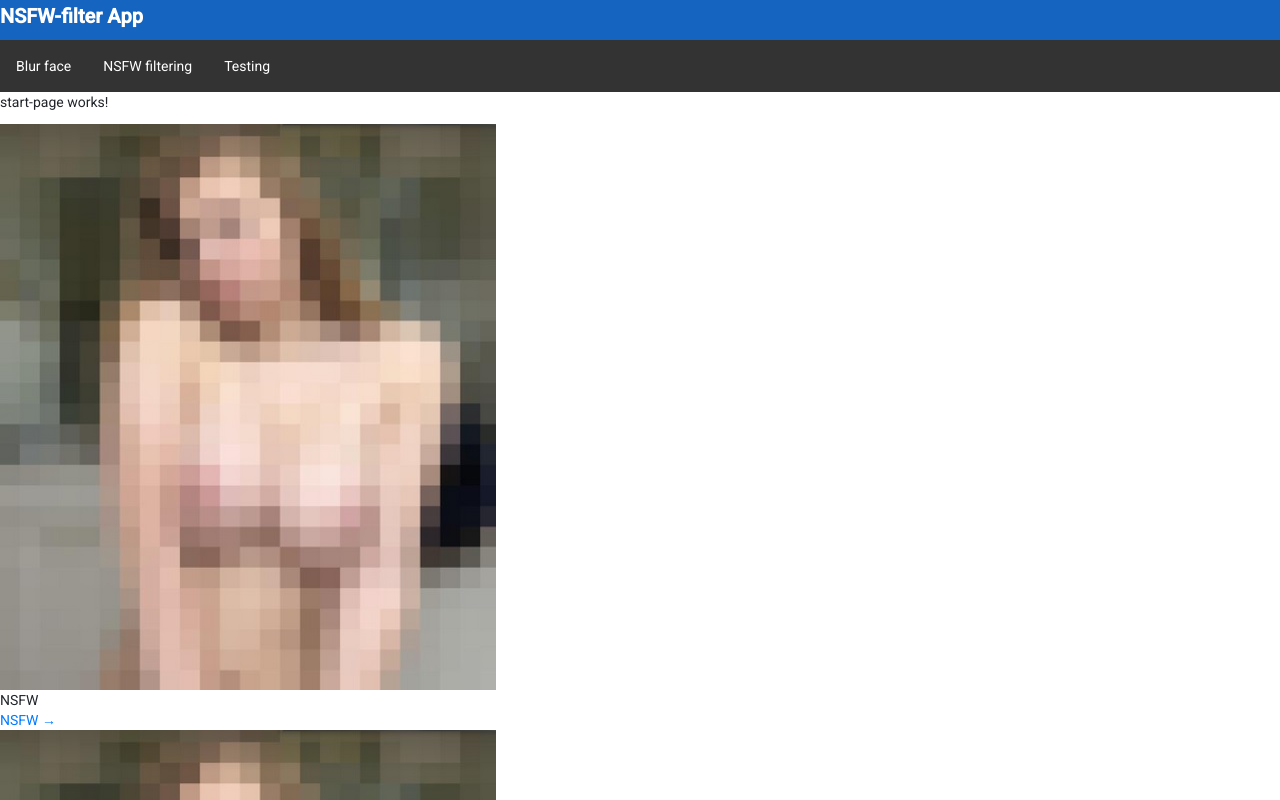
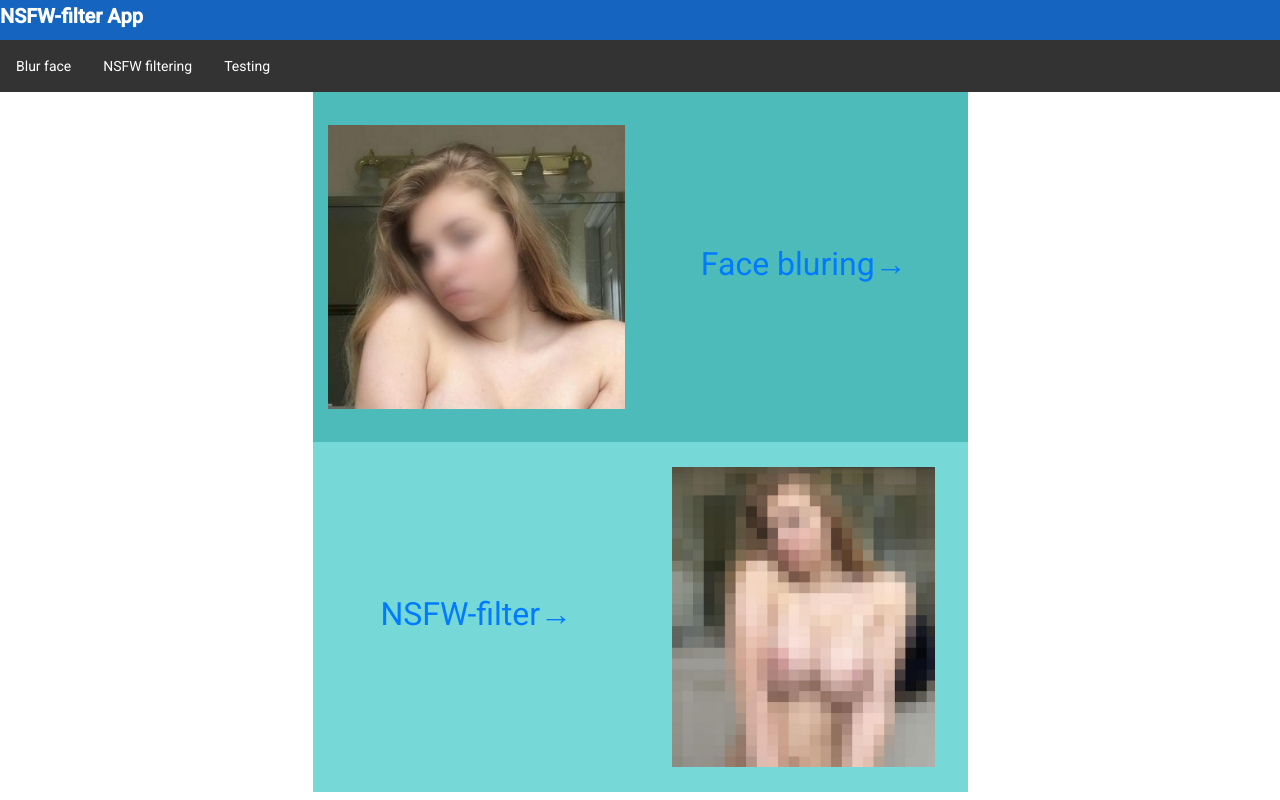
Before and after one commit to michalkaj/NSFW-filter, an Angular app in the folder frontend/: page / in a window 1280 px wide. Shown: the top 800 px of the page. Built offline with nearby package versions, Linux system fonts and the light colour scheme.

Commit message:
Frontend with routing
separate sites for nsfw blur
add start page

```diff
--- a/frontend/src/app/start-page/start-page.component.html
+++ b/frontend/src/app/start-page/start-page.component.html
@@ -1,52 +1,34 @@
-<p>start-page works!</p>
-<div class="g-grid">
-    <div class="g-block size-100">
-        <div id="contentcubes-5186-particle" class="g-content g-particle">
-            <div class="g-contentcubes ">
-                <div class="cube-items-wrapper">
-                       <div class="item image-position-left cube-row g-grid">
-                           <div class="g-block size-50">
-                               <div class="cube-image-wrapper">
-                                   <img src="../assets/img/nsfwimg.jpg" alt="NSFW" class="cube-image">
+<div>
+    <div class="row h-50">
+        <div class=" col sm-2"></div>
+        <div class="col sm-4" style="background-color: #4cbbb9;">
+            <div class="d-flex align-items-center justify-content-center" style="min-height: 350px;">
+                <img src="../assets/img/blurimg.jpg" height="300px" width="100%" style="object-fit: scale-down;">
               </div>
         </div>
-                            <div class="g-block size-50">
-                                <div class="cube-content-wrapper">
-                                    <div class="item-label">NSFW</div>
+        <div class="col sm-4" style="background-color: #4cbbb9;">
+            <div class="d-flex align-items-center justify-content-center" style="min-height: 350px;">
                 <div class="item-title">
-                                        <a target="_self" class="item-link " href="/nsfw">
-
-                                            NSFW
-
-                                                                   <span class="item-link-text">→</span>
-                           </a>
-                                    </div>
-
+                    <a target="_self" class="item-link " href="/blur" style="font-size: xx-large;">Face bluring<span class="item-link-text">→</span></a>
                 </div>
             </div>
         </div>
-                       <div class="item image-position-right cube-row g-grid">
-                            <div class="g-block size-50">
-                                <div class="cube-image-wrapper">
-                                    <img src="../assets/img/nsfwimg.jpg" alt="BLUR" class="cube-image">
+        <div class=" col sm-2"></div>
     </div>
-                            </div>
-                            <div class="g-block size-50">
-                                <div class="cube-content-wrapper">
-                                    <div class="item-label">BLUR</div>
+    <div class="row h-50">
+        <div class=" col sm-2"></div>
+        <div class="col sm-4" style="background-color: #77d8d8;">
+            <div class="d-flex align-items-center justify-content-center" style="min-height: 350px;">
                 <div class="item-title">
-                                                           <a target="_self" class="item-link " href="/blur">
-
-                                                            BLUR
-
-                                                                   <span class="item-link-text">→</span>
-                           </a>
+                    <a target="_self" class="item-link " href="/nsfw" style="font-size: xx-large;">NSFW-filter<span class="item-link-text">→</span></a>
                 </div>
             </div>
         </div>
+        <div class="col sm-4" style="background-color: #77d8d8;">
+            <div class="d-flex align-items-center justify-content-center" style="min-height: 350px;">
+                <img src="../assets/img/nsfwimg.jpg" height="300px" width="100%" style="object-fit: scale-down;">
               </div>
         </div>
+        <div class=" col sm-2"></div>
     </div>
 </div>
-            </div>
-        </div>
```
Also changed, not shown: frontend/src/assets/img/blurimg.jpg (added). Lines whose indentation alone changed are shown as unchanged.
